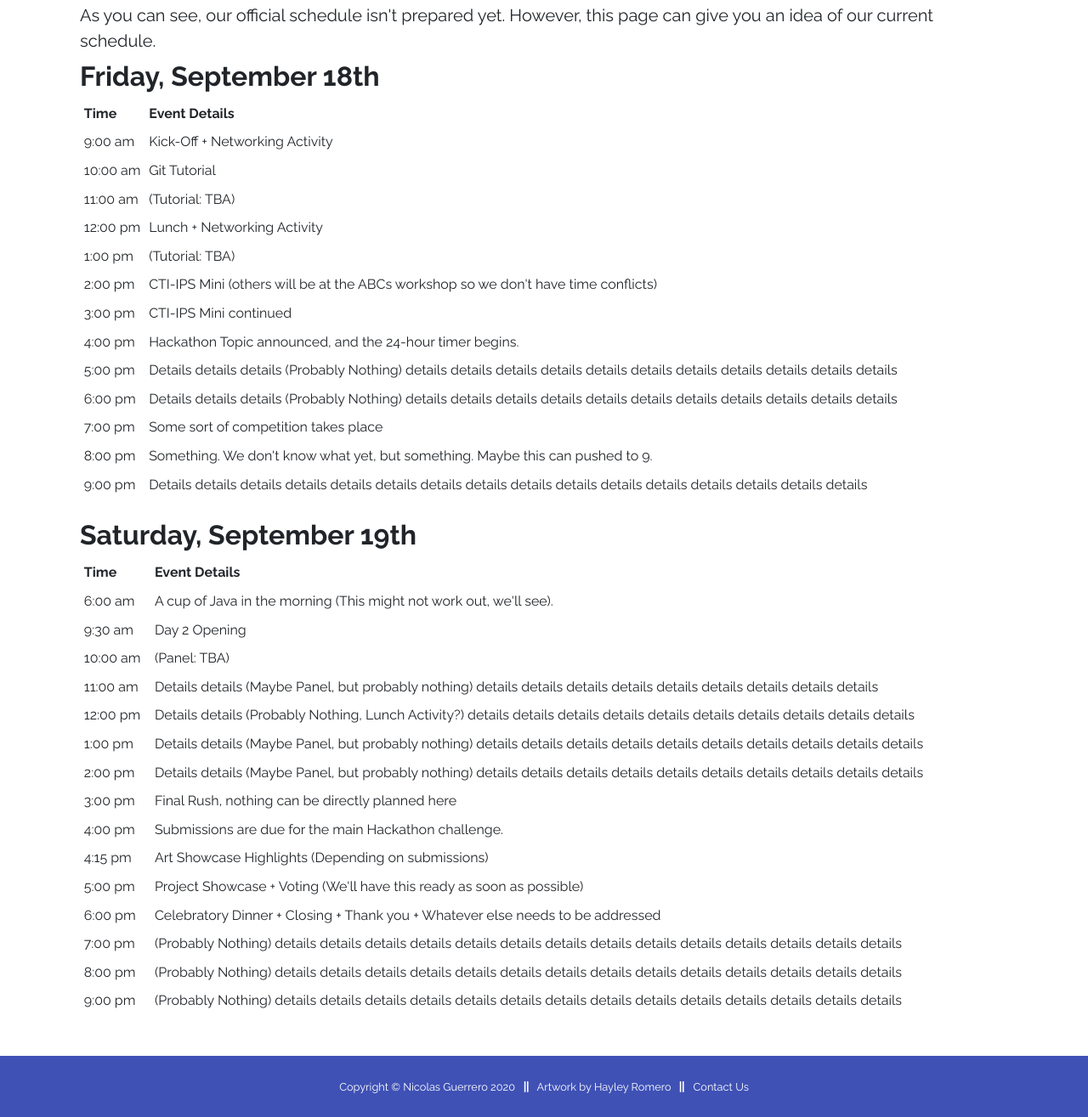
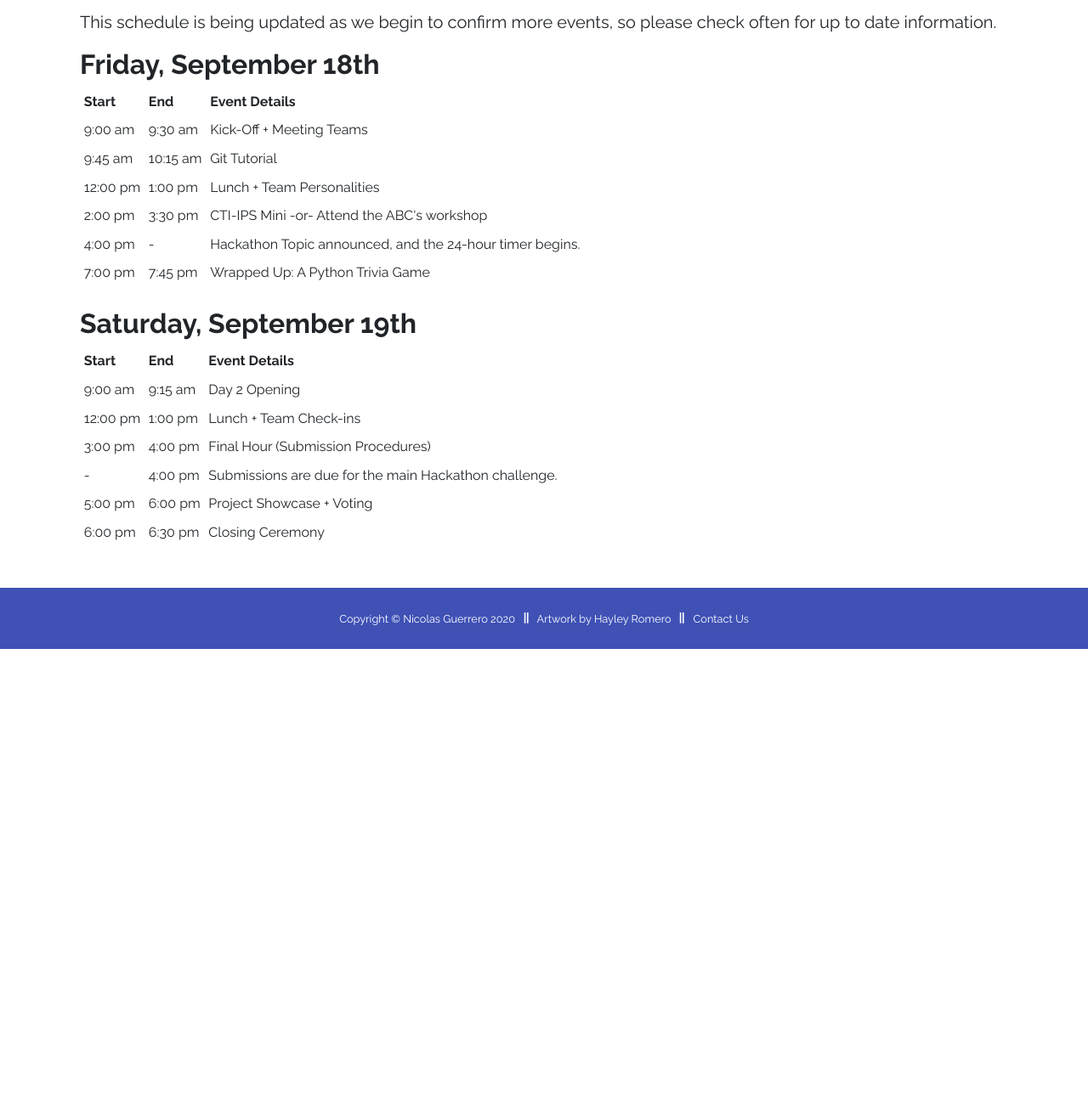
Before and after one commit to NickGuerrero/cti-ips-hack-2020, a plain HTML site: page schedule.html in a window 1280 px wide. Shown: the part 167-1482 px from the top of the page at 85% size. After the commit the page ends 931 px from the top, so only its background shows below. Drawn offline with nearby package versions, Linux system fonts and the light colour scheme.

Commit message:
Enable the schedule link and release first schedule draft

```diff
--- a/schedule.html
+++ b/schedule.html
@@ -30,7 +30,7 @@
                         <a class="nav-link text-white font-weight-bold py-3 px-0 px-lg-3 rounded no-offset" href="faq.html">FAQs</a>
                     </li>
                     <li class="nav-item mx-0 mx-lg-1">
-                        <a class="nav-link text-white font-weight-bold py-3 px-0 px-lg-3 rounded no-offset" href="schedule.html">Schedule (TBA)</a>
+                        <a class="nav-link text-white font-weight-bold py-3 px-0 px-lg-3 rounded no-offset" href="schedule.html">Schedule</a>
                     </li>
                     <li class="nav-item mx-0 mx-lg-1">
                         <a class="nav-link text-white font-weight-bold py-3 px-0 px-lg-3 rounded no-offset" href="rules.html">Rules</a>
@@ -47,69 +47,48 @@
 
         <section class="page-section mb-0 mt-5">
             <div class="container">
-                <h1 class="pb-2">Schedule of Events (In Progress)</h1>
-                <p class="my-2">As you can see, our official schedule isn't prepared yet. However, this page can give you an idea of our current schedule.</p>
+                <h1 class="pb-2">Current Schedule of Events</h1>
+                <p class="my-3">This schedule is being updated as we begin to confirm more events, so please check often for up to date information.</p>
 
                 <h2>Friday, September 18th</h2>
                 <table class="table-sm">
                     <thead>
                         <tr>
-                            <th scope="col">Time</th>
+                            <th scope="col">Start</th>
+                            <th scope="col">End</th>
                             <th scope="col">Event Details</th>
                         </tr>
                     </thead>
                     <tbody>
                         <tr>
                             <td>9:00 am</td>
-                            <td>Kick-Off + Networking Activity</td>
+                            <td>9:30 am</td>
+                            <td>Kick-Off + Meeting Teams</td>
                         </tr>
                         <tr>
-                            <td>10:00 am</td>
+                            <td>9:45 am</td>
+                            <td>10:15 am</td>
                             <td>Git Tutorial</td>
                         </tr>
                         <tr>
-                            <td>11:00 am</td>
-                            <td>(Tutorial: TBA)</td>
-                        </tr>
-                        <tr>
                             <td>12:00 pm</td>
-                            <td>Lunch + Networking Activity</td>
-                        </tr>
-                        <tr>
                             <td>1:00 pm</td>
-                            <td>(Tutorial: TBA)</td>
+                            <td>Lunch + Team Personalities</td>
                         </tr>
                         <tr>
                             <td>2:00 pm</td>
-                            <td>CTI-IPS Mini (others will be at the ABCs workshop so we don't have time conflicts)</td>
-                        </tr>
-                        <tr>
-                            <td>3:00 pm</td>
-                            <td>CTI-IPS Mini continued</td>
+                            <td>3:30 pm</td>
+                            <td>CTI-IPS Mini -or- Attend the ABC's workshop</td>
                         </tr>
                         <tr>
                             <td>4:00 pm</td>
+                            <td>-</td>
                             <td>Hackathon Topic announced, and the 24-hour timer begins.</td>
                         </tr>
                         <tr>
-                            <td>5:00 pm</td>
-                            <td>Details details details (Probably Nothing) details details details details details details details details details details details</td>
-                        </tr>
-                        <tr>
-                            <td>6:00 pm</td>
-                            <td>Details details details (Probably Nothing) details details details details details details details details details details details</td>
-                        </tr>
-                        <tr>
                             <td>7:00 pm</td>
-                            <td>Some sort of competition takes place</td>
-                        </tr>
-                        <tr>
-                            <td>8:00 pm</td>
-                            <td>Something. We don't know what yet, but something. Maybe this can pushed to 9.</td>
-                        </tr>
-                        <tr>
-                            <td>9:00 pm</td>
-                            <td>Details details details details details details details details details details details details details details details details</td>
+                            <td>7:45 pm</td>
+                            <td>Wrapped Up: A Python Trivia Game</td>
                         </tr>
                     </tbody>
                 </table><br>
@@ -118,70 +97,40 @@
                 <table class="table-sm">
                     <thead>
                         <tr>
-                            <th class="col-1" scope="col">Time</th>
+                            <th scope="col">Start</th>
+                            <th scope="col">End</th>
                             <th scope="col">Event Details</th>
                         </tr>
                     </thead>
                     <tbody>
                         <tr>
-                            <td>6:00 am</td>
-                            <td>A cup of Java in the morning (This might not work out, we'll see).</td>
-                        </tr>
-                        <tr>
-                            <td>9:30 am</td>
+                            <td>9:00 am</td>
+                            <td>9:15 am</td>
                             <td>Day 2 Opening</td>
                         </tr>
                         <tr>
-                            <td>10:00 am</td>
-                            <td>(Panel: TBA)</td>
+                            <td>12:00 pm</td>
+                            <td>1:00 pm</td>
+                            <td>Lunch + Team Check-ins</td>
+                        </tr>
+                            <td>3:00 pm</td>
+                            <td>4:00 pm</td>
+                            <td>Final Hour (Submission Procedures)</td>
                         </tr>
                         <tr>
-                            <td>11:00 am</td>
-                            <td>Details details (Maybe Panel, but probably nothing) details details details details details details details details details</td>
-                        </tr>
-                        <tr>
-                            <td>12:00 pm</td>
-                            <td>Details details (Probably Nothing, Lunch Activity?) details details details details details details details details details details</td>
-                        </tr>
-                        <tr>
-                            <td>1:00 pm</td>
-                            <td>Details details (Maybe Panel, but probably nothing) details details details details details details details details details details</td>
-                        </tr>
-                        <tr>
-                            <td>2:00 pm</td>
-                            <td>Details details (Maybe Panel, but probably nothing) details details details details details details details details details details</td>
-                        </tr>
-                        <tr>
-                            <td>3:00 pm</td>
-                            <td>Final Rush, nothing can be directly planned here</td>
-                        </tr>
-                        <tr>
+                            <td>-</td>
                             <td>4:00 pm</td>
                             <td>Submissions are due for the main Hackathon challenge.</td>
                         </tr>
                         <tr>
-                            <td>4:15 pm</td>
-                            <td>Art Showcase Highlights (Depending on submissions)</td>
-                        </tr>
-                        <tr>
                             <td>5:00 pm</td>
-                            <td>Project Showcase + Voting (We'll have this ready as soon as possible)</td>
+                            <td>6:00 pm</td>
+                            <td>Project Showcase + Voting</td>
                         </tr>
                         <tr>
                             <td>6:00 pm</td>
-                            <td>Celebratory Dinner + Closing + Thank you + Whatever else needs to be addressed</td>
-                        </tr>
-                        <tr>
-                            <td>7:00 pm</td>
-                            <td>(Probably Nothing) details details details details details details details details details details details details details details</td>
-                        </tr>
-                        <tr>
-                            <td>8:00 pm</td>
-                            <td>(Probably Nothing) details details details details details details details details details details details details details details</td>
-                        </tr>
-                        <tr>
-                            <td>9:00 pm</td>
-                            <td>(Probably Nothing) details details details details details details details details details details details details details details</td>
+                            <td>6:30 pm</td>
+                            <td>Closing Ceremony</td>
                         </tr>
                     </tbody>
                 </table>
```
Also changed, not shown: faq.html (+1 -1 lines), index.html (+1 -1 lines), rules.html (+1 -1 lines).
